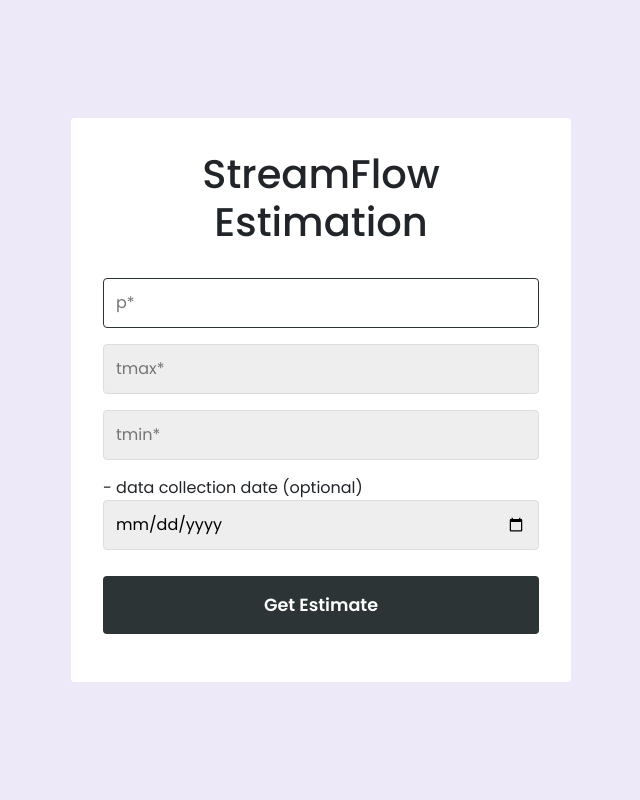
After one commit to gaurav-chaurasia/Groundwater-Level-Prediction, a Flask app: page / in a window 1280 px wide. The commit adds this page. Shown: the whole page, without its empty margins (319-959 px from the left). Run offline with Flask 2, Linux system fonts and the light colour scheme; some libraries are stand-ins or nearby versions.

Commit message:
add interface

```diff
--- a/app/main.py
+++ b/app/main.py
@@ -1,15 +1,19 @@
-from flask import Flask, request, jsonify
+from flask import Flask, request, jsonify, render_template
 from torch_utils import get_prediction
 
 app = Flask(__name__)
 
 
+@app.route('/')
+def home():
+    return render_template('index.html')
+
 @app.route('/predict', methods=['POST'])
 def predict():
     # load the data from user
-    pm = request.args['p']
-    tmx = request.args['tmax']
-    tmn = request.args['tmin']
+    pm = request.form['p']
+    tmx = request.form['tmax']
+    tmn = request.form['tmin']
 
     prediction = get_prediction(p=pm, tmax=tmx, tmin=tmn)
 
@@ -18,4 +22,5 @@ def predict():
     # convert text to tensor
     # prediction
     # return the json data
-    return jsonify({'result': True, 'prediction': prediction})
+    # return jsonify({'result': True, 'prediction': prediction})
+    return render_template('prediction.html', prediction=prediction)
--- a/app/static/css/style.css
+++ b/app/static/css/style.css
@@ -18,8 +18,8 @@ body {
 }
 
 .container {
-  width: 400px;
-  max-width: 400px;
+  width: 500px;
+  max-width: 500px !important;
   margin: 1rem;
   padding: 2rem;
   border-radius: var(--border-radius);
--- a/app/static/js/script.js
+++ b/app/static/js/script.js
@@ -1,7 +1,11 @@
 let box = new gsap.timeline();
 
-box.from(".container", { width: "0%", stagger: 0.4, duration: 1 });
+// box.from(".container", { width: "0%", stagger: 0.4, duration: 1 });
 box.from(".form__title", { opacity: 0, y: -30 });
 box.from(".form__input-group input", { opacity: 0, stagger: 0.3 });
 
 box.from(".form__button ", { opacity: 0, y: 20 });
+
+// $('#get_estimate').on('click', async (e) => {
+//     e.preventDefault();
+// });
--- /dev/null
+++ b/app/templates/index.html
@@ -0,0 +1,44 @@
+<!DOCTYPE html>
+<html lang="en" >
+<head>
+  <meta charset="UTF-8">
+  <title>Stream Flow</title>
+  <link href="https://cdn.jsdelivr.net/npm/bootstrap@5.0.2/dist/css/bootstrap.min.css" rel="stylesheet" integrity="sha384-EVSTQN3/azprG1Anm3QDgpJLIm9Nao0Yz1ztcQTwFspd3yD65VohhpuuCOmLASjC" crossorigin="anonymous">
+  <link rel="stylesheet" href="static/css/style.css">
+
+
+</head>
+<body>
+<!-- partial:index.partial.html -->
+<div class="container">
+  <div class="form" id="login">
+    <form action="/predict" method="post">
+      <h1 class="form__title">StreamFlow Estimation</h1>
+      <div class="form__input-group">
+        <input type="text" class="form__input" autofocus placeholder="p*" name="p">
+      </div>
+      <div class="form__input-group">
+        <input type="text" class="form__input" placeholder="tmax*" name="tmax">
+      </div>
+      <div class="form__input-group">
+        <input type="text" class="form__input" placeholder="tmin*" name="tmin">
+      </div>
+      <div class="form__input-group">
+        - data collection date (optional)
+        <input type="date" class="form__input" name="date">
+      </div>
+      <div class="form__input-group">
+        <div class="padding"></div>
+        <button type="submit" class="form__button" id="get_estimate">Get Estimate</button>
+      </div>
+    </form>
+  </div>
+</div>
+<!-- partial -->
+<script src="https://cdn.jsdelivr.net/npm/bootstrap@5.0.2/dist/js/bootstrap.bundle.min.js" integrity="sha384-MrcW6ZMFYlzcLA8Nl+NtUVF0sA7MsXsP1UyJoMp4YLEuNSfAP+JcXn/tWtIaxVXM" crossorigin="anonymous"></script>
+<script src='https://cdnjs.cloudflare.com/ajax/libs/gsap/3.8.0/gsap.min.js'></script>
+<script src='https://cdnjs.cloudflare.com/ajax/libs/gsap/3.8.0/ScrollTrigger.min.js'></script>
+<script  src="static/js/script.js"></script>
+
+</body>
+</html>
```
Also changed, not shown: app/template/index.html (deleted, +0 -29 lines), app/templates/prediction.html (added, +32 -0 lines).
